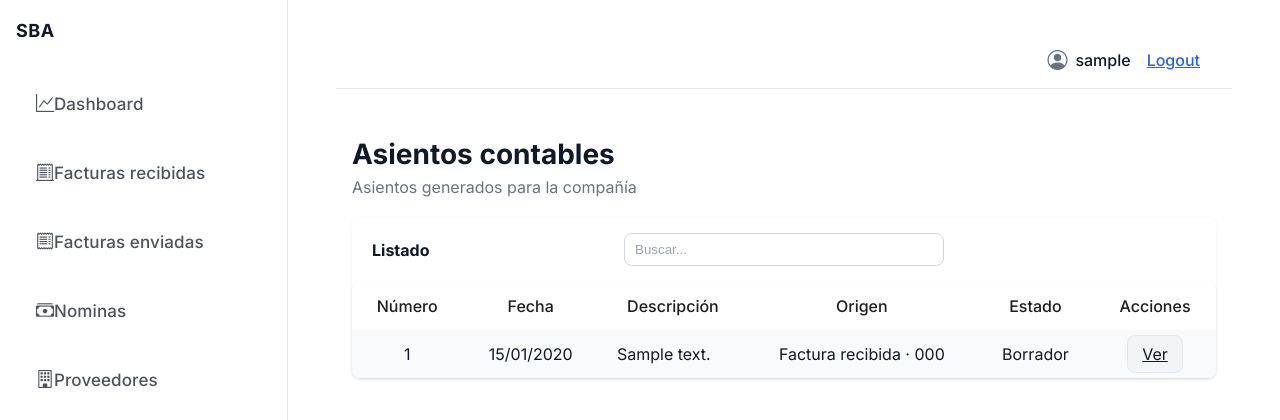
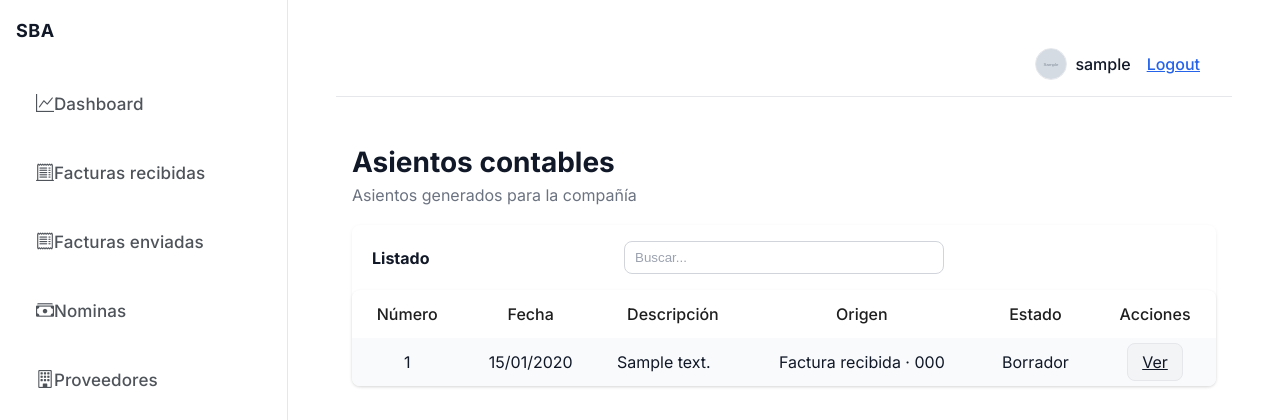
Before and after one commit to smartbookai/backend, a Django app: page /asientos-contables/ in a window 1280 px wide. Shown: the top 420 px of the page. Run offline with Django 5.2, Linux system fonts and the light colour scheme; a user stored in the database is signed in; tables that the repository leaves empty hold one stand-in row (values such as "Sample post"); grey boxes marked "Sample" are stand-in pictures; parts of the project's set-up code (start-up, migrations or seed data) failed here and were passed over.

Commit message:
picture in header

```diff
--- a/templates/partials/header.html
+++ b/templates/partials/header.html
@@ -6,7 +6,13 @@
     <i class="bi bi-list"></i>
   </button>
   <div style="display:flex;align-items:center;gap:.5rem;">
-    <i class="bi bi-person-circle" style="font-size:1.25rem;color:#6B7280"></i>
+    {% if request.user.profile.profile_picture %}
+      <img src="{{ request.user.profile.profile_picture.url }}"
+           alt="Avatar"
+           style="width:32px;height:32px;border-radius:999px;object-fit:cover;border:1px solid #E5E7EB;">
+    {% else %}
+      <i class="bi bi-person-circle" style="font-size:1.25rem;color:#6B7280"></i>
+    {% endif %}
     <span style="font-weight:500;">{{ request.user.get_username }}</span>
     <a href="{% url 'logout' %}" class="link-blue" style="margin-left:.5rem;">Logout</a>
   </div>
```
